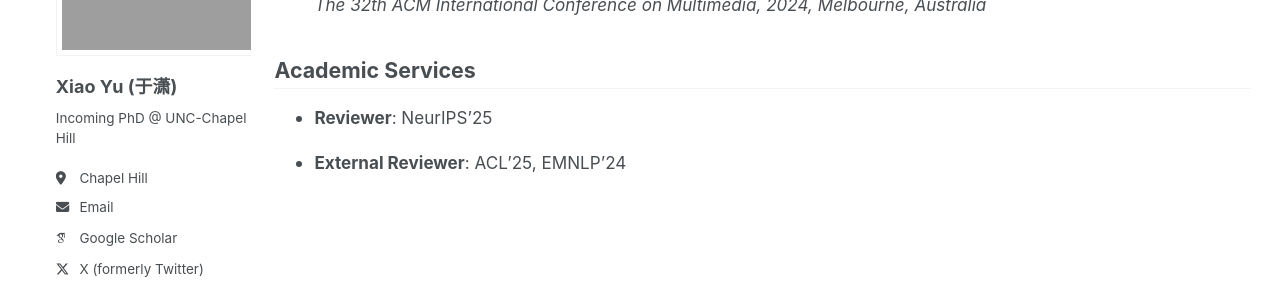
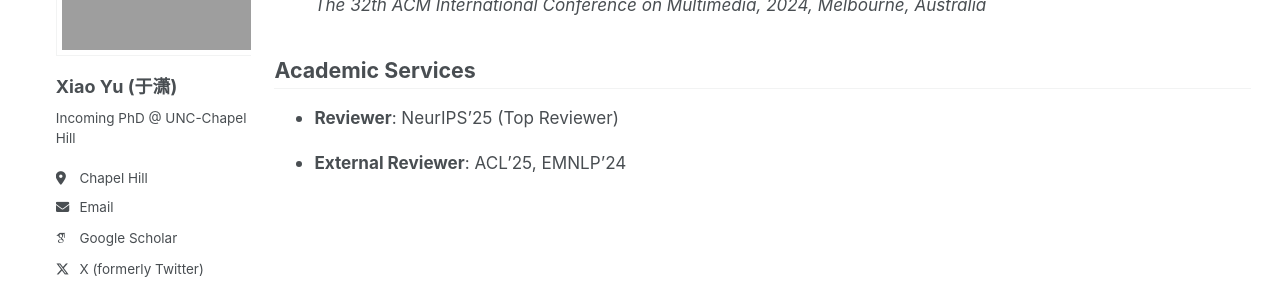
Before and after one commit to xiaoyu-1217/xiaoyu-1217.github.io, a Jekyll site: the page built from _pages/about.md, in a window 1280 px wide and 900 px high, scrolled down 626 px. Shown: the part 323-623 px from the top of the window. Built offline with Jekyll 4.4.1, drawn with Linux system fonts in a browser that asks for light colours; some web fonts are replaced; a script that is not in the unit is left out.

Commit message:
Update about.md

```diff
--- a/_pages/about.md
+++ b/_pages/about.md
@@ -69,7 +69,7 @@ Feel free to reach out for collaborations or any questions. Always happy to conn
 
 **Academic Services**
 ---
-- **Reviewer**: NeurIPS’25
+- **Reviewer**: NeurIPS’25 (Top Reviewer)
 
 - **External Reviewer**: ACL’25, EMNLP'24
 
```
